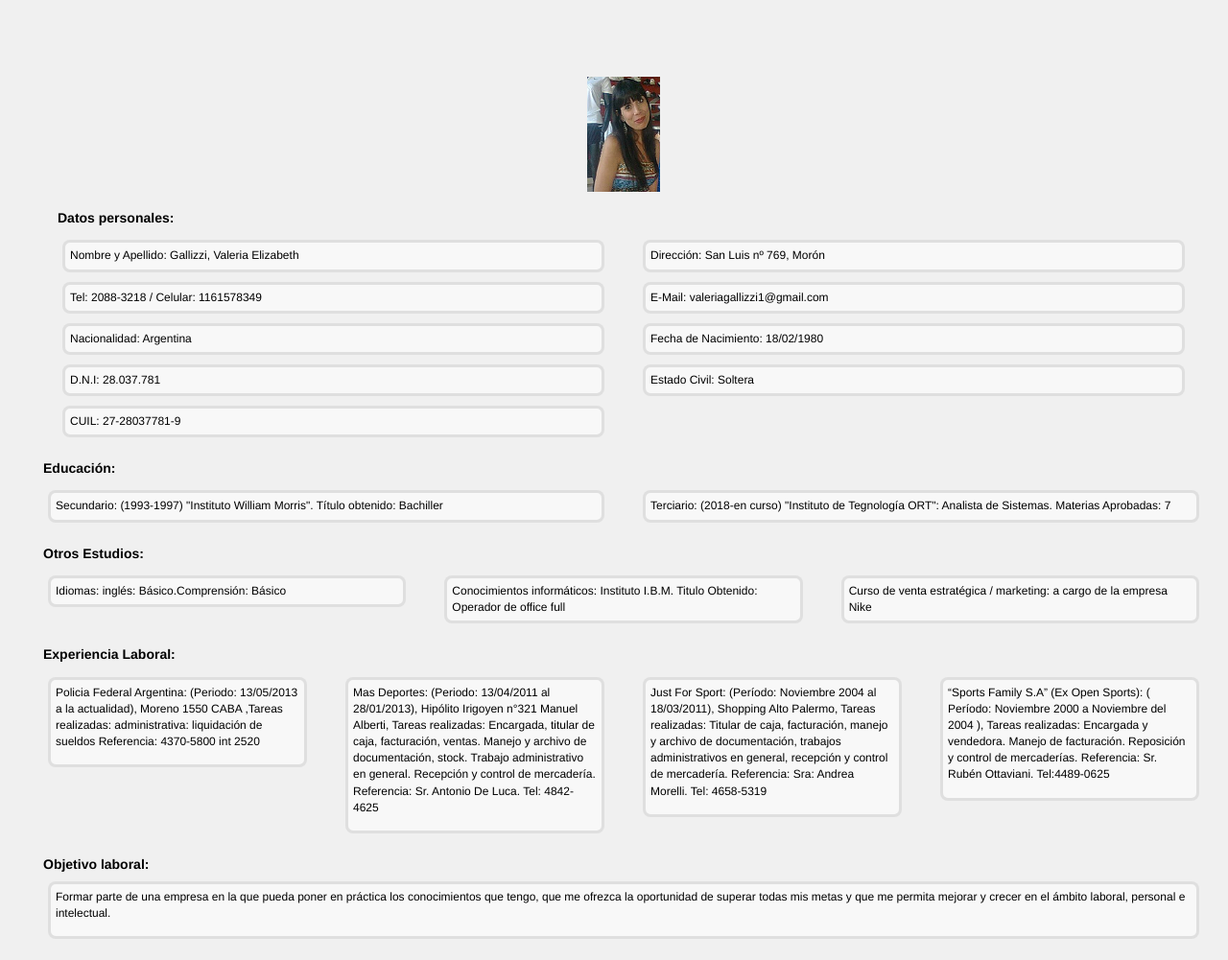
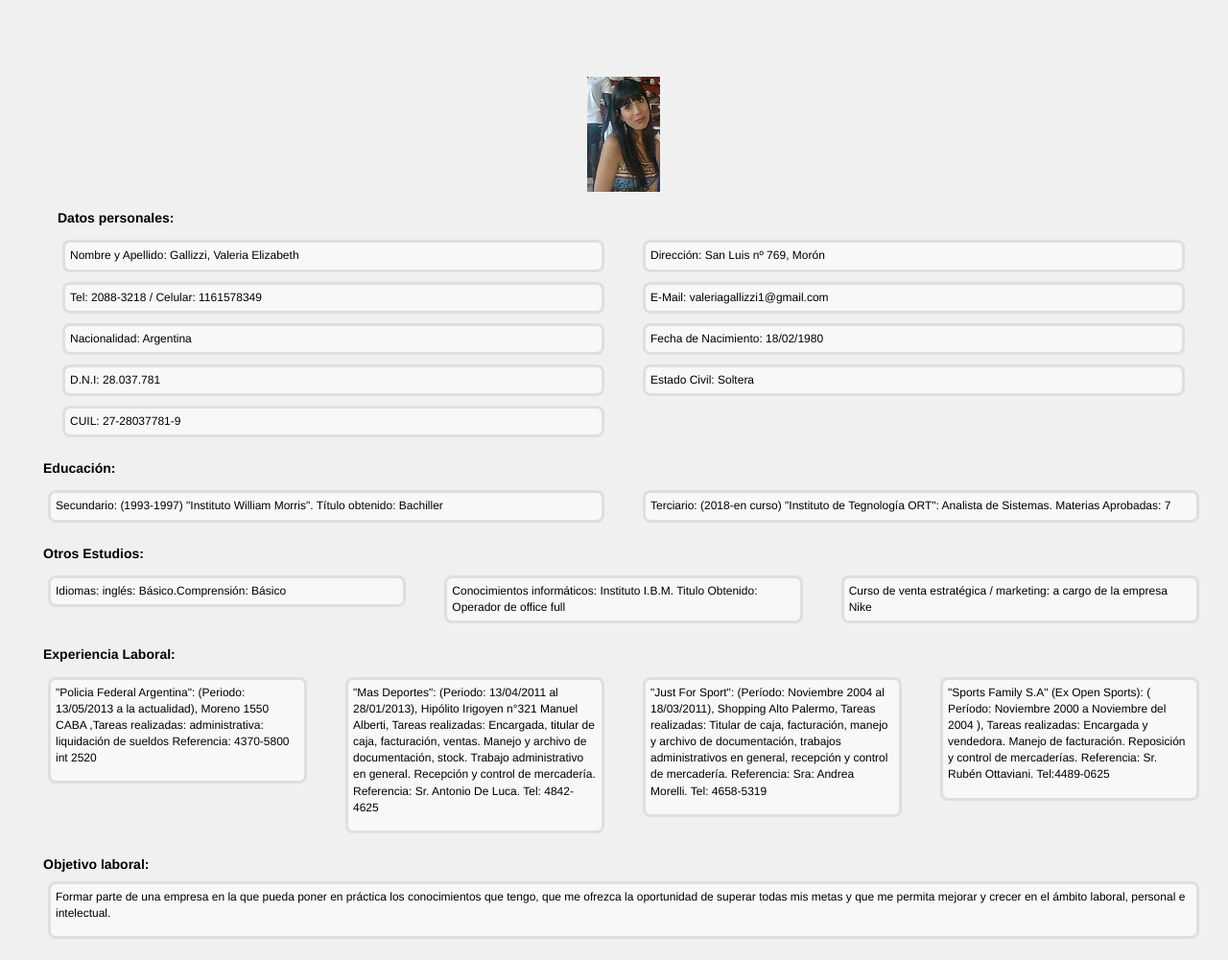
Before and after one commit to valegalli/valegalli.github.io, a plain HTML site: page index.html in a window 1280 px wide. Shown: the top 1001 px of the page at 96% size. Drawn offline with nearby package versions, Linux system fonts and the light colour scheme.

Commit message:
Add files via upload

```diff
--- a/index.html
+++ b/index.html
@@ -99,23 +99,23 @@
       </div>
       <div class="col-xs-12 col-sm-6 col-md-6 col-lg-3">
         <div class="item">
-          <p>Policia Federal Argentina: (Periodo: 13/05/2013 a la actualidad), Moreno 1550 CABA ,Tareas realizadas: administrativa: liquidación de sueldos Referencia: 4370-5800 int 2520</p>
+          <p>"Policia Federal Argentina": (Periodo: 13/05/2013 a la actualidad), Moreno 1550 CABA ,Tareas realizadas: administrativa: liquidación de sueldos Referencia: 4370-5800 int 2520</p>
         </div>
       </div>
       <div class="col-xs-12 col-sm-6 col-md-6 col-lg-3">
         <div class="item">
-          <p>Mas Deportes: (Periodo: 13/04/2011 al 28/01/2013), Hipólito Irigoyen n°321 Manuel Alberti, Tareas realizadas: Encargada, titular de caja, facturación, ventas. Manejo y archivo de documentación, stock. Trabajo administrativo en general.
+          <p>"Mas Deportes": (Periodo: 13/04/2011 al 28/01/2013), Hipólito Irigoyen n°321 Manuel Alberti, Tareas realizadas: Encargada, titular de caja, facturación, ventas. Manejo y archivo de documentación, stock. Trabajo administrativo en general.
             Recepción y control de mercadería. Referencia: Sr. Antonio De Luca. Tel: 4842-4625</p>
         </div>
       </div>
       <div class="col-xs-12 col-sm-6 col-md-6 col-lg-3">
         <div class="item">
-          <p>Just For Sport: (Período: Noviembre 2004 al 18/03/2011), Shopping Alto Palermo, Tareas realizadas: Titular de caja, facturación, manejo y archivo de documentación, trabajos administrativos en general, recepción y control de mercadería. Referencia: Sra: Andrea Morelli. Tel: 4658-5319</p>
+          <p>"Just For Sport": (Período: Noviembre 2004 al 18/03/2011), Shopping Alto Palermo, Tareas realizadas: Titular de caja, facturación, manejo y archivo de documentación, trabajos administrativos en general, recepción y control de mercadería. Referencia: Sra: Andrea Morelli. Tel: 4658-5319</p>
         </div>
       </div>
       <div class="col-xs-12 col-sm-6 col-md-6 col-lg-3">
         <div class="item">
-          <p>“Sports Family S.A” (Ex Open Sports): ( Período: Noviembre 2000 a Noviembre del 2004 ), Tareas realizadas: Encargada y vendedora. Manejo de facturación. Reposición y control de mercaderías. Referencia: Sr. Rubén Ottaviani. Tel:4489-0625
+          <p>"Sports Family S.A" (Ex Open Sports): ( Período: Noviembre 2000 a Noviembre del 2004 ), Tareas realizadas: Encargada y vendedora. Manejo de facturación. Reposición y control de mercaderías. Referencia: Sr. Rubén Ottaviani. Tel:4489-0625
           </p>
         </div>
       </div>
```
